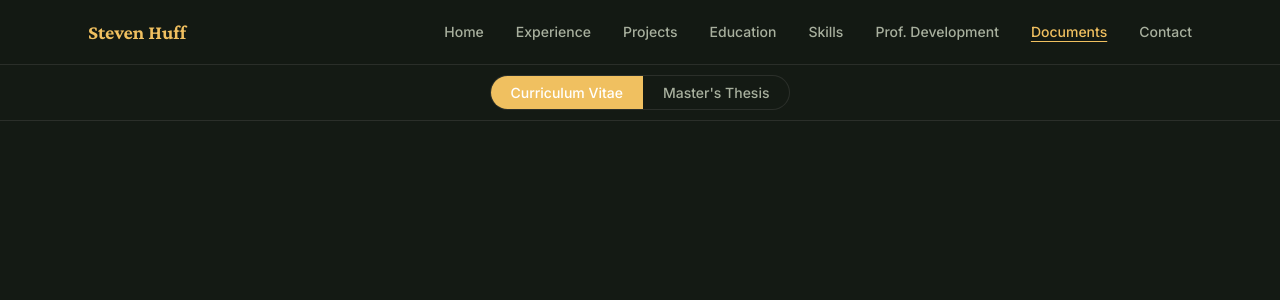
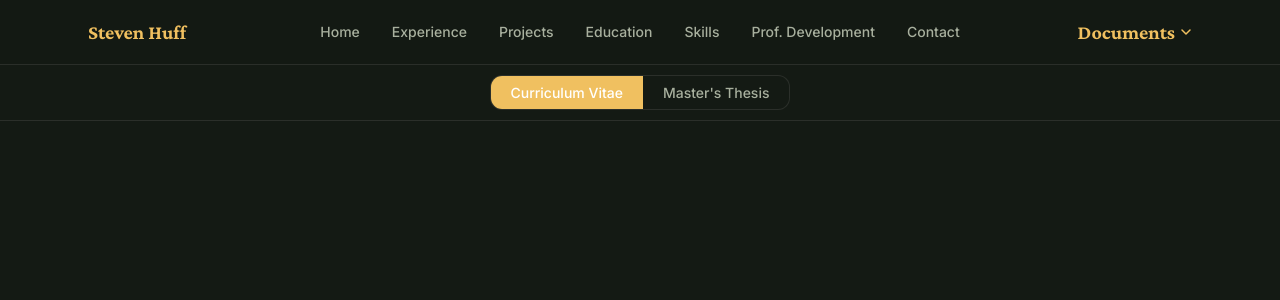
Before and after one commit to shuff57/steven, a Next.js app: page /documents in a window 1280 px wide. Shown: the top 300 px of the page. Built offline with nearby package versions, Linux system fonts and the light colour scheme.

Commit message:
feat(nav): add Documents dropdown with view/download links for CV and thesis

```diff
--- a/src/components/sections/DocumentsView.tsx
+++ b/src/components/sections/DocumentsView.tsx
@@ -1,6 +1,6 @@
 'use client'
 
-import { useState } from 'react'
+import { useState, useEffect } from 'react'
 
 import { SegmentedControl, PdfViewer } from '@/components/ui'
 import { CV_PDF_PATH, THESIS_PDF_PATH } from '@/lib/pdfConfig'
@@ -13,6 +13,11 @@ const DOC_OPTIONS = [
 export function DocumentsView() {
   const [active, setActive] = useState('cv')
 
+  // Read ?doc= query param on mount for direct deep-links from nav dropdown
+  useEffect(() => {
+    const params = new URLSearchParams(window.location.search)
+    if (params.get('doc') === 'thesis') setActive('thesis')
+  }, [])
   return (
     <div>
       {/* Segmented control bar */}
--- a/src/components/ui/Navigation.tsx
+++ b/src/components/ui/Navigation.tsx
@@ -2,7 +2,8 @@
 
 import Link from 'next/link'
 import { usePathname } from 'next/navigation'
-import { useState, useEffect } from 'react'
+import { useState, useEffect, useRef } from 'react'
+import { CV_PDF_PATH, THESIS_PDF_PATH } from '@/lib/pdfConfig'
 
 const navLinks = [
   { href: '/', label: 'Home' },
@@ -11,22 +12,35 @@ const navLinks = [
   { href: '/education', label: 'Education' },
   { href: '/skills', label: 'Skills' },
   { href: '/professional-development', label: 'Prof. Development' },
-  { href: '/documents', label: 'Documents' },
   { href: '/contact', label: 'Contact' },
 ]
 
 export function Navigation() {
   const pathname = usePathname()
   const [mobileOpen, setMobileOpen] = useState(false)
-
-  // Close mobile menu on Escape key
+  const [dropdownOpen, setDropdownOpen] = useState(false)
+  const dropdownRef = useRef<HTMLDivElement>(null)
+  // Close mobile menu on Escape; close dropdown on Escape + outside click
   useEffect(() => {
     const handleEsc = (e: KeyboardEvent) => {
-      if (e.key === 'Escape' && mobileOpen) setMobileOpen(false)
+      if (e.key === 'Escape') {
+        if (mobileOpen) setMobileOpen(false)
+        if (dropdownOpen) setDropdownOpen(false)
+      }
     }
     document.addEventListener('keydown', handleEsc)
     return () => document.removeEventListener('keydown', handleEsc)
-  }, [mobileOpen])
+  }, [mobileOpen, dropdownOpen])
+
+  useEffect(() => {
+    const handleOutsideClick = (e: MouseEvent) => {
+      if (dropdownRef.current && !dropdownRef.current.contains(e.target as Node)) {
+        setDropdownOpen(false)
+      }
+    }
+    document.addEventListener('mousedown', handleOutsideClick)
+    return () => document.removeEventListener('mousedown', handleOutsideClick)
+  }, [])
 
   return (
     <header
@@ -38,7 +52,10 @@ export function Navigation() {
         WebkitBackdropFilter: 'blur(8px)',
       }}
     >
-      <nav className="max-w-6xl mx-auto px-4 sm:px-6 flex items-center justify-between h-16">
+      <nav
+        className="max-w-6xl mx-auto px-4 sm:px-6 h-16"
+        style={{ display: 'grid', gridTemplateColumns: '1fr auto 1fr', alignItems: 'center' }}
+      >
         {/* Logo */}
         <Link
           href="/"
@@ -52,8 +69,8 @@ export function Navigation() {
           Steven Huff
         </Link>
 
-        {/* Desktop nav links */}
-        <div className="hidden md:flex items-center gap-8">
+        {/* Desktop nav links — centered */}
+        <div className="hidden md:flex items-center justify-center gap-8">
           {navLinks.map(({ href, label }) => {
             const isActive = pathname === href
             return (
@@ -74,7 +91,121 @@ export function Navigation() {
           })}
         </div>
 
-        {/* Mobile toggle */}
+        {/* Right: Documents dropdown (desktop) + hamburger (mobile) */}
+        <div className="flex items-center justify-end gap-3">
+          <div ref={dropdownRef} className="hidden md:block" style={{ position: 'relative' }}>
+            {/* Trigger */}
+            <button
+              onClick={() => setDropdownOpen((o) => !o)}
+              aria-haspopup="true"
+              aria-expanded={dropdownOpen}
+              className="text-xl font-bold transition-opacity hover:opacity-80"
+              style={{
+                display: 'inline-flex',
+                alignItems: 'center',
+                gap: '5px',
+                border: 'none',
+                background: 'none',
+                padding: 0,
+                cursor: 'pointer',
+                fontFamily: 'var(--font-display)',
+                color: 'var(--color-accent)',
+              }}
+            >
+              Documents
+              <svg
+                width="12"
+                height="12"
+                viewBox="0 0 12 12"
+                fill="none"
+                aria-hidden="true"
+                style={{
+                  transition: 'transform 0.15s',
+                  transform: dropdownOpen ? 'rotate(180deg)' : 'rotate(0deg)',
+                }}
+              >
+                <path d="M2 4l4 4 4-4" stroke="currentColor" strokeWidth="1.5" strokeLinecap="round" strokeLinejoin="round" />
+              </svg>
+            </button>
+
+            {/* Dropdown panel */}
+            {dropdownOpen && (
+              <div
+                style={{
+                  position: 'absolute',
+                  top: 'calc(100% + 8px)',
+                  right: 0,
+                  minWidth: '180px',
+                  backgroundColor: 'var(--color-surface)',
+                  border: '1px solid var(--color-border)',
+                  borderRadius: 'var(--radius-md)',
+                  boxShadow: 'var(--shadow-card)',
+                  overflow: 'hidden',
+                  zIndex: 60,
+                }}
+              >
+                {([
+                  { label: 'View CV', href: '/documents', download: false },
+                  { label: 'Download CV', href: CV_PDF_PATH, download: true },
+                ] as const).map((item) => (
+                  <a
+                    key={item.label}
+                    href={item.href}
+                    {...(item.download ? { download: true } : {})}
+                    onClick={() => setDropdownOpen(false)}
+                    style={{
+                      display: 'block',
+                      padding: '8px 14px',
+                      fontSize: '0.875rem',
+                      color: 'var(--color-text-secondary)',
+                      textDecoration: 'none',
+                      transition: 'background-color 0.1s, color 0.1s',
+                    }}
+                    onMouseEnter={(e) => {
+                      e.currentTarget.style.backgroundColor = 'var(--color-accent-muted)'
+                      e.currentTarget.style.color = 'var(--color-accent)'
+                    }}
+                    onMouseLeave={(e) => {
+                      e.currentTarget.style.backgroundColor = 'transparent'
+                      e.currentTarget.style.color = 'var(--color-text-secondary)'
+                    }}
+                  >
+                    {item.label}
+                  </a>
+                ))}
+                <div style={{ borderTop: '1px solid var(--color-border)', margin: '2px 0' }} />
+                {([
+                  { label: 'View Thesis', href: '/documents?doc=thesis', download: false },
+                  { label: 'Download Thesis', href: THESIS_PDF_PATH, download: true },
+                ] as const).map((item) => (
+                  <a
+                    key={item.label}
+                    href={item.href}
+                    {...(item.download ? { download: true } : {})}
+                    onClick={() => setDropdownOpen(false)}
+                    style={{
+                      display: 'block',
+                      padding: '8px 14px',
+                      fontSize: '0.875rem',
+                      color: 'var(--color-text-secondary)',
+                      textDecoration: 'none',
+                      transition: 'background-color 0.1s, color 0.1s',
+                    }}
+                    onMouseEnter={(e) => {
+                      e.currentTarget.style.backgroundColor = 'var(--color-accent-muted)'
+                      e.currentTarget.style.color = 'var(--color-accent)'
+                    }}
+                    onMouseLeave={(e) => {
+                      e.currentTarget.style.backgroundColor = 'transparent'
+                      e.currentTarget.style.color = 'var(--color-text-secondary)'
+                    }}
+                  >
+                    {item.label}
+                  </a>
+                ))}
+              </div>
+            )}
+          </div>
 
           {/* Hamburger button */}
           <button
@@ -109,6 +240,7 @@ export function Navigation() {
               }}
             />
           </button>
+        </div>
       </nav>
 
       {/* Mobile drawer */}
@@ -139,6 +271,31 @@ export function Navigation() {
               </Link>
             )
           })}
+          {/* Documents section in mobile drawer */}
+          <div style={{ borderTop: '1px solid var(--color-border)', marginTop: '8px', paddingTop: '8px' }}>
+            {([
+              { label: 'View CV', href: '/documents', download: false },
+              { label: 'Download CV', href: CV_PDF_PATH, download: true },
+              { label: 'View Thesis', href: '/documents?doc=thesis', download: false },
+              { label: 'Download Thesis', href: THESIS_PDF_PATH, download: true },
+            ] as const).map((item) => (
+              <a
+                key={item.label}
+                href={item.href}
+                {...(item.download ? { download: true } : {})}
+                className="block py-3 px-2 text-base rounded-md transition-colors duration-200"
+                style={{
+                  color: !item.download && pathname === '/documents' ? 'var(--color-accent)' : 'var(--color-text-secondary)',
+                  backgroundColor: !item.download && pathname === '/documents' ? 'var(--color-accent-muted)' : 'transparent',
+                  textDecoration: 'none',
+                }}
+                onClick={() => setMobileOpen(false)}
+                tabIndex={mobileOpen ? 0 : -1}
+              >
+                {item.label}
+              </a>
+            ))}
+          </div>
         </div>
       </div>
     </header>
--- a/src/components/ui/SegmentedControl.tsx
+++ b/src/components/ui/SegmentedControl.tsx
@@ -19,7 +19,7 @@ export function SegmentedControl({ options, value, onChange }: SegmentedControlP
       role="group"
       style={{
         display: 'inline-flex',
-        borderRadius: '9999px',
+        borderRadius: 'var(--radius-lg)',
         overflow: 'hidden',
         border: '1px solid var(--color-border)',
         backgroundColor: 'var(--color-bg-primary)',
```
